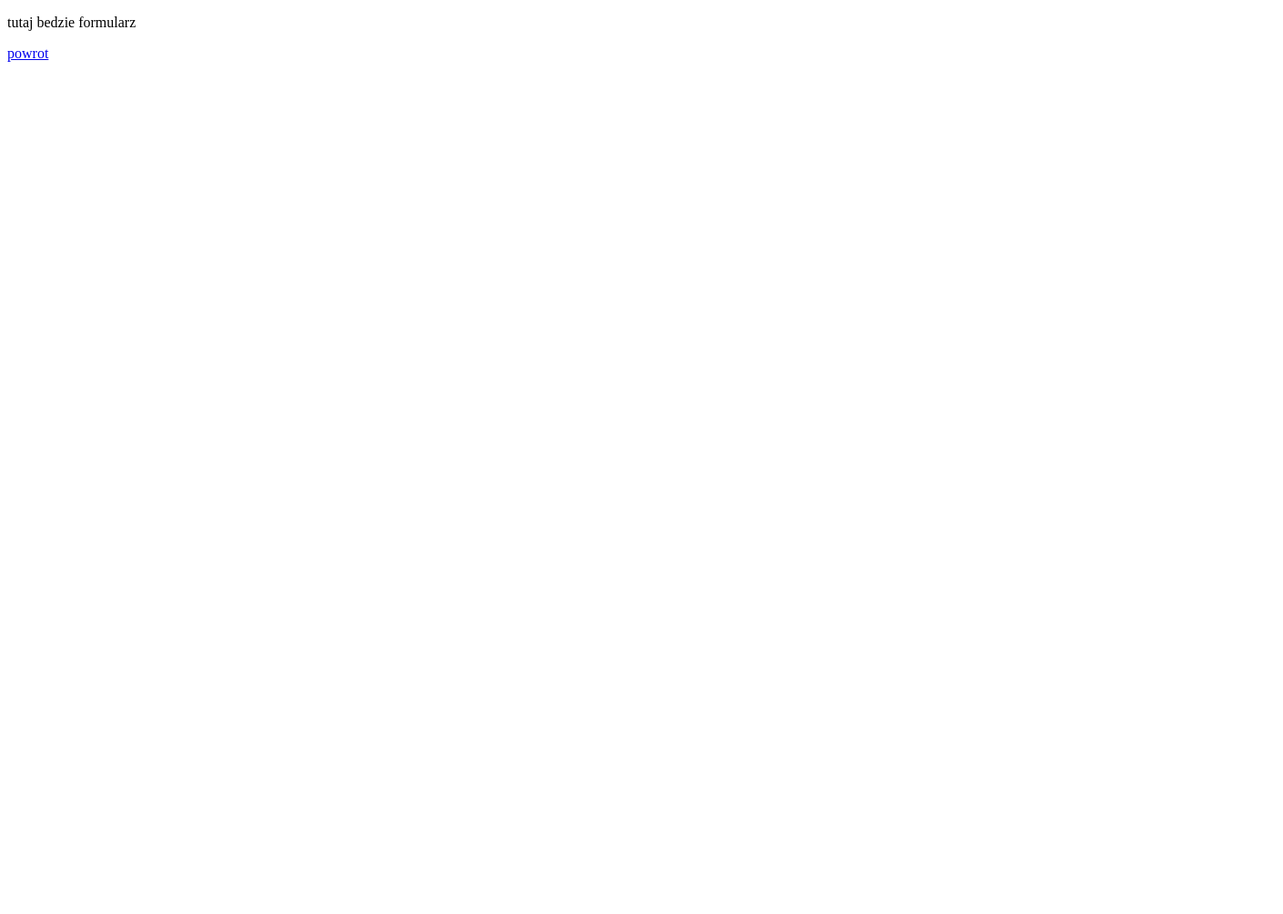
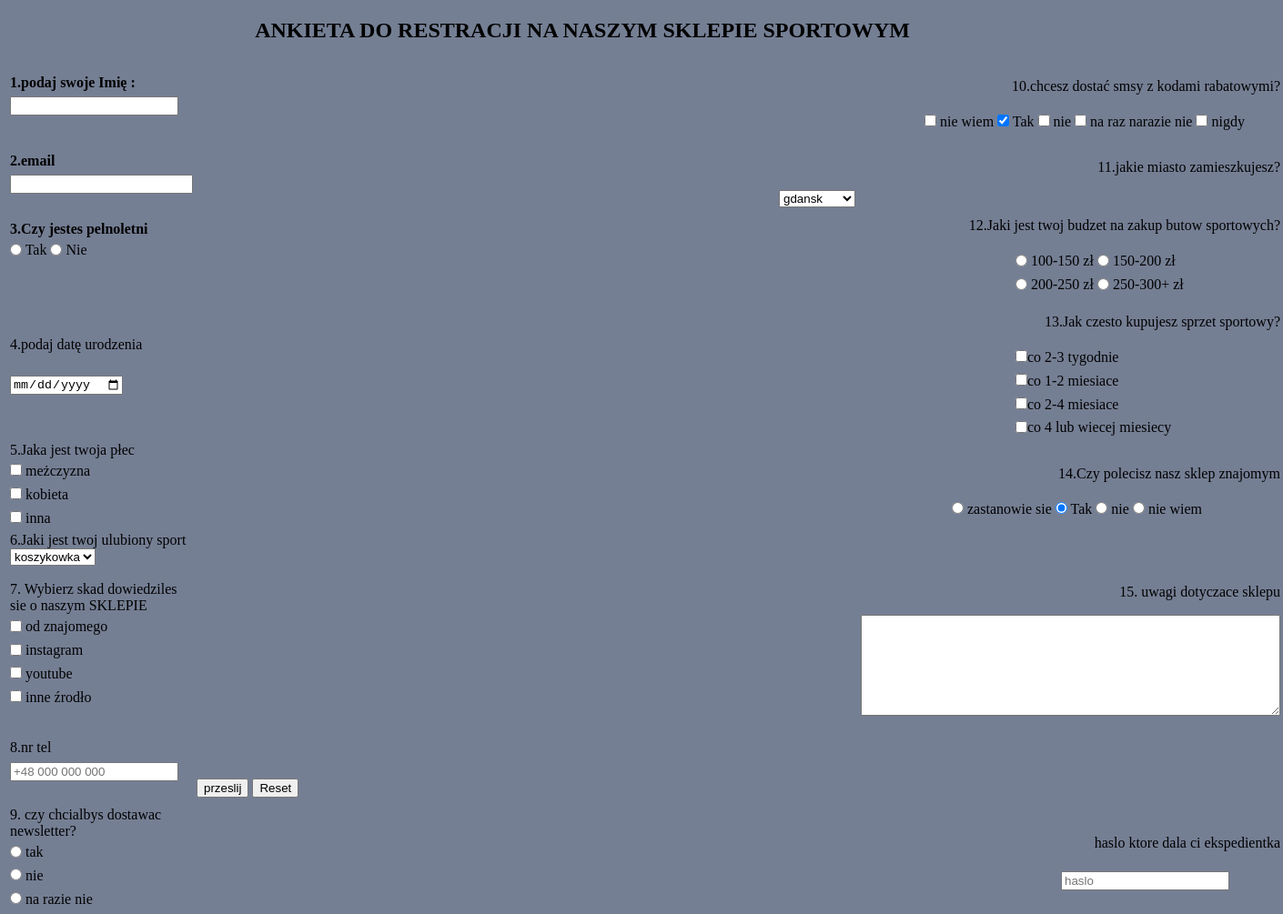
Before and after one commit to jakmodz/oeeqeqeq, a plain HTML site: page formularz_modzelewski.html in a window 1280 px wide. Shown: the whole page at 91% size, 1410 px wide, since content can reach past the window. Before the commit the page ends 800 px from the top, so only its background shows below. Drawn offline with Linux system fonts and the light colour scheme.

Commit message:
Add files via upload

```diff
--- a/formularz_modzelewski.html
+++ b/formularz_modzelewski.html
@@ -4,9 +4,206 @@
 <head>
 <meta charset="utf-8">
 <title>Jakub Modzelewski </title>
+<style>
+body   {
+    background-color: #757f94;
+}
+.maring{
+   height: 50px;
+    width: 900px;
+
+    display: flex;
+    justify-content: right;
+    align-items: right;
+}
+label {
+  display: block;
+  font:
+    1rem 'Fira Sans',
+    sans-serif;
+}
+
+input,
+label {
+  margin: 0.4rem 0;
+}
+.sms{
+    margin-left: ;
+
+}
+.pytanie10{
+    display: flex;
+    justify-content: right;
+    align-items: right;
+
+}
+.pytanie11{
+    display: flex;
+    justify-content: right;
+    align-items: right;
+}
+.city{
+    position: absolute;
+    right: 340px;
+}
+.pytanie12{
+    display: flex;
+    justify-content: right;
+    align-items: right;
+}
+.pytanie13{
+    display: flex;
+    justify-content: right;
+    align-items: right;
+}
+.pytanie14{
+    display: flex;
+    justify-content: right;
+    align-items: right;
+}
+</style>
 </head>
-<body>
-<p> tutaj bedzie formularz</p>
-<a href="index.html">powrot</a>
+<body >
+
+
+
+<h2 align="center" >ANKIETA DO RESTRACJI  NA NASZYM SKLEPIE SPORTOWYM</h2>
+<form enctype="text/plain" action="mailto:modzeleklm@gmail.com" subject="formularz_dane" method="Post">
+<table  class="table" >
+    <TR height="50">
+        <TD width=>
+        <b> 1.podaj swoje Imię :</b> &nbsp&nbsp&nbsp
+<input name="imie" ></TD>
+<td  class="">
+<p class="pytanie10"> 10.chcesz dostać smsy z kodami rabatowymi?</p>
+<input style="margin-left: 800px;"  type="checkbox" name="sms"value="m"> nie wiem
+<input   type="checkbox" name="sms"value="m" checked> Tak
+<input  type="checkbox" name="sms"value="m"> nie
+<input  type="checkbox" name="sms"value="m"> na raz narazie nie
+<input  type="checkbox" name="sms"value="m"> nigdy
+</td>
+</TR>
+<tr>
+    <td>
+<br>
+<b>2.email </b> <input name="email" size="22" type="email">
+</td>
+<td>
+   <p class="pytanie11">11.jakie miasto zamieszkujesz?</p>
+    <select align="right" class="city">
+        <option value="gdansk">gdansk</option>
+        <option value="warszawa">Warszawa</option>
+        <option value="gdynia">Gdynia</option>
+        <option value="wroclaw">Wrocław</option>
+
+
+
+
+
+    </select>
+
+
+</td>
+</tr>
+<tr>
+   <td> <b>3.Czy jestes pelnoletni</b><br>
+       <input type="radio" name="pyt3" value="tak"> Tak
+
+    <input type="radio" name="pyt3" value="nie"> Nie
+    <br><br></td>
+    <td>
+        <p class="pytanie12">12.Jaki jest twoj budzet na zakup butow sportowych?</p>
+        <input style="margin-left: 900px;" type="radio" name="BUDZET"value="100-150"> 100-150 zł
+        <input  type="radio" name="budzet"value="150-200"> 150-200 zł<br>
+        <input style="margin-left: 900px;" type="radio" name="budzet"value="200-250"> 200-250 zł
+        <input  type="radio" name="budzet"value="250-300+"> 250-300+ zł<br>
+    </td>
+</tr>
+<tr>
+    <td>4.podaj datę urodzenia &nbsp &nbsp &nbsp&nbsp &nbsp&nbsp &nbsp &nbsp&nbsp &nbsp<br><input type="date"> <br></td>
+    <td>
+        <p class="pytanie13">13.Jak czesto kupujesz sprzet sportowy?</p>
+        <input style="margin-left: 900px;"  type="checkbox" name="sprzet" value="2-3tyg">co 2-3 tygodnie<br>
+        <input style="margin-left: 900px;"  type="checkbox" name="sprzet" value="1-2mies">co 1-2 miesiace<br>
+        <input  style="margin-left: 900px;" type="checkbox" name="sprzet" value="2-4mies">co 2-4 miesiace<br>
+        <input style="margin-left: 900px;"  type="checkbox" name="sprzet" value="4-+">co 4 lub wiecej miesiecy<br>
+    </td>
+
+</tr>
+<tr width="700">
+    <td>
+    5.Jaka jest twoja płec<br>
+    <input type="checkbox" name="plec"value="m"> meżczyzna<br>
+    <input type="checkbox" name="plec" value="k"> kobieta<br>
+    <input type="checkbox" name="plec" value="inna"> inna<br>
+    </td>
+    <td>
+
+        <p class="pytanie14">14.Czy polecisz nasz sklep znajomym</p>
+        <input style="margin-left: 830px;"  type="radio" name="sms"value="zastanowie sie"> zastanowie sie
+        <input   type="radio" name="sms"value="tak" checked> Tak
+        <input  type="radio" name="sms"value="nie"> nie
+        <input  type="radio" name="sms"value="nie wiem"> nie wiem
+
+    </td>
+
+</tr>
+<tr>
+    <td> 6.Jaki jest twoj ulubiony sport
+
+         <select>
+            <option value="koszykowka">koszykowka</option>
+            <option value="pilka nozna">pilka nozna</option>
+            <option value="tennis">tennis</option>
+            <option value="kolarstwo">kolarstwo</option>
+            <option value="kajakarstwo">  kajakarstwo</option>
+            <option value="siatkowka">siatkowka</option>
+        </select>
+    </td>
+</tr>
+<tr>
+    <td>
+        7. Wybierz skad dowiedziles sie o naszym SKLEPIE<br>
+        <input type="checkbox" name="znajomy" value="1"> od znajomego<br>
+        <input type="checkbox" name="ig" value="2"> instagram<br>
+        <input type="checkbox" name="yt" value="3"> youtube<br>
+        <input type="checkbox" name="inne" value="4"> inne źrodło<br>
+    </td>
+    <td>
+        <p align="right">15. uwagi dotyczace sklepu</p>
+        <textarea name="uwagi" ROWS="7" COLS="55" style="margin-left: 730px;">
+
+        </textarea>
+    </td>
+</tr>
+<tr  >
+    <td width="500">
+    8.nr tel <input name="numer"  id="phone"type="number"  placeholder="+48 000 000 000">
+
+        </td>
+        <td>
+            <br><br><br> <input type="submit" value="przeslij" > <input type="reset" > </td>
+
+</tr>
+<tr>
+    <td>
+        9. czy chcialbys dostawac newsletter?<br>
+        <input  type="radio" name="news"value="tak"> tak<br>
+    <input type="radio" name="news" value="nie"> nie<br>
+    <input  type="radio" name="news" value="narazienie"> na razie nie<br>
+    </td>
+    <td>
+        <p align="right">haslo ktore dala ci ekspedientka</p>
+       <input style="margin-left: 950px;" type="password" name="haslo" id="haslo" placeholder="haslo" >
+    </td>
+</tr>
+</table>
+</form>
+
+
+
+
+
+<!--<a href="index.html">powrot</a>-->
 </body>
 </html>
```
